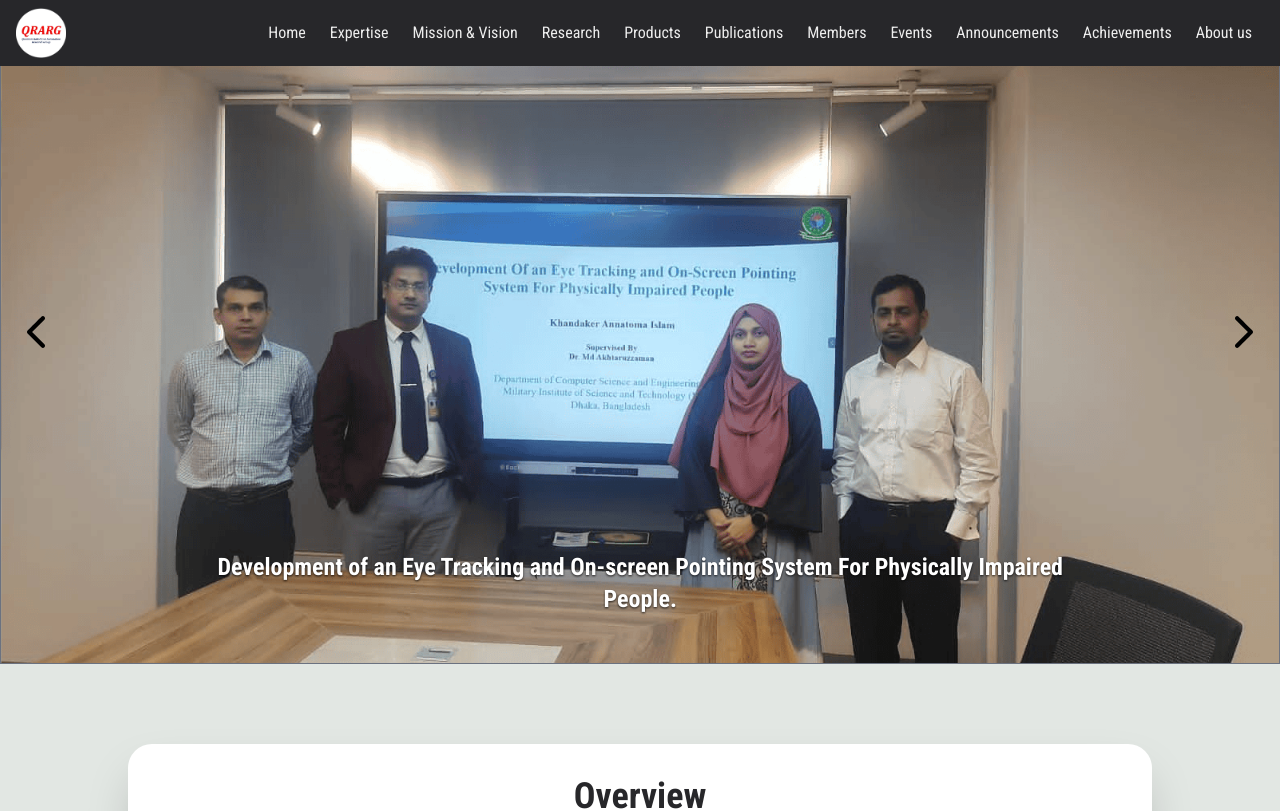
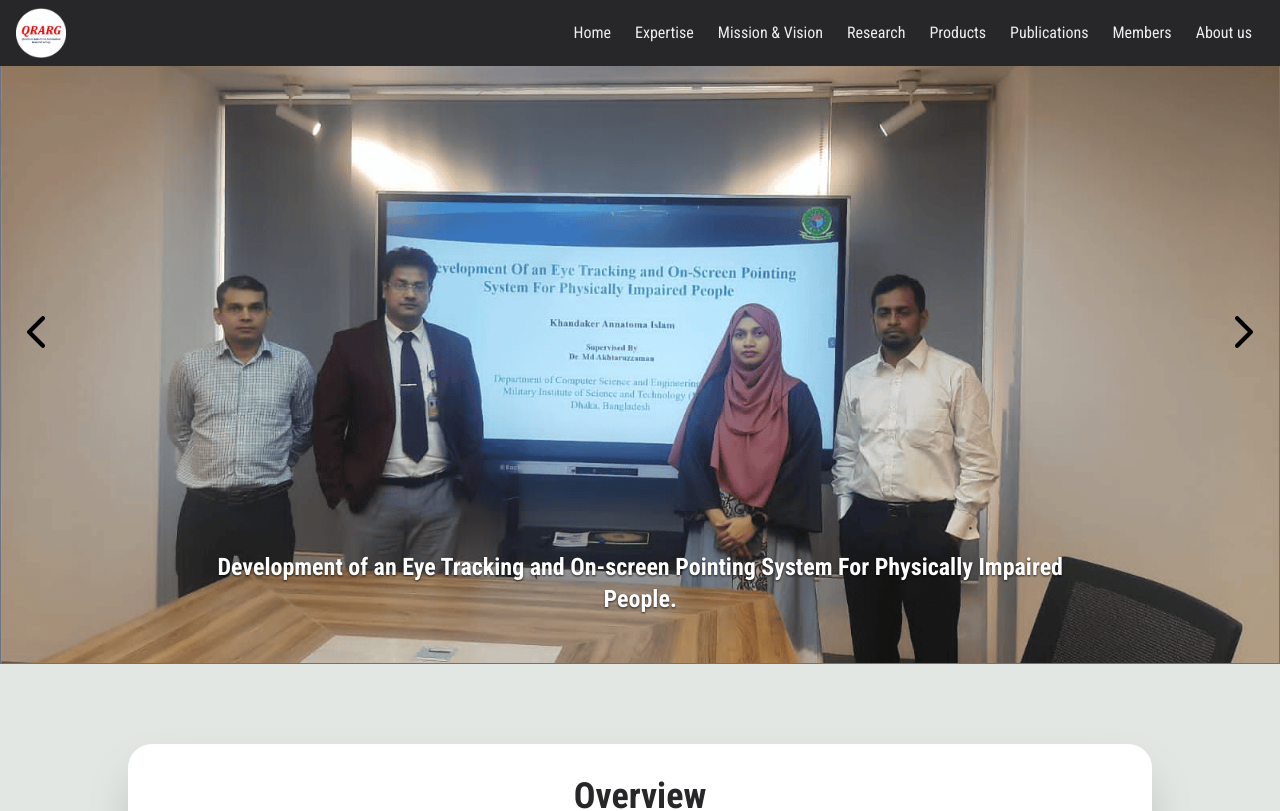
Before and after one commit to RafsanProve/qrarg, a Next.js app in the folder client/: page / in a window 1280 px wide. Shown: the top 811 px of the page. Built offline with nearby package versions, Linux system fonts and the light colour scheme.

Commit message:
Update Navbar and some Links in expertise page

```diff
--- a/client/app/components/Navbar.jsx
+++ b/client/app/components/Navbar.jsx
@@ -37,9 +37,9 @@ export default function Navbar() {
           <Link href="/Products" className="transition duration-400 ease-in-out hover:bg-white hover:text-zinc-800 px-3 py-4 h-full flex items-center">Products</Link>
           <Link href="/Publications" className="transition duration-400 ease-in-out hover:bg-white hover:text-zinc-800 px-3 py-4 h-full flex items-center">Publications</Link>
           <Link href="/Members" className="transition duration-400 ease-in-out hover:bg-white hover:text-zinc-800 px-3 py-4 h-full flex items-center">Members</Link>
-          <Link href="/Events" className="transition duration-400 ease-in-out hover:bg-white hover:text-zinc-800 px-3 py-4 h-full flex items-center">Events</Link>
+          {/* <Link href="/Events" className="transition duration-400 ease-in-out hover:bg-white hover:text-zinc-800 px-3 py-4 h-full flex items-center">Events</Link>
           <Link href="/Announcements" className="transition duration-400 ease-in-out hover:bg-white hover:text-zinc-800 px-3 py-4 h-full flex items-center">Announcements</Link>
-          <Link href="/Achievements" className="transition duration-400 ease-in-out hover:bg-white hover:text-zinc-800 px-3 py-4 h-full flex items-center">Achievements</Link>
+          <Link href="/Achievements" className="transition duration-400 ease-in-out hover:bg-white hover:text-zinc-800 px-3 py-4 h-full flex items-center">Achievements</Link> */}
           <Link href="/About-us" className="transition duration-400 ease-in-out hover:bg-white hover:text-zinc-800 px-3 py-4 h-full flex items-center">About us</Link>
         </div>
       </div>
@@ -54,9 +54,9 @@ export default function Navbar() {
           <Link href="/Products" className="transition duration-400 ease-in-out hover:bg-white hover:text-zinc-800 py-2 w-full text-center">Products</Link>
           <Link href="/Publications" className="transition duration-400 ease-in-out hover:bg-white hover:text-zinc-800 py-2 w-full text-center">Publications</Link>
           <Link href="/Members" className="transition duration-400 ease-in-out hover:bg-white hover:text-zinc-800 py-2 w-full text-center">Members</Link>
-          <Link href="/Events" className="transition duration-400 ease-in-out hover:bg-white hover:text-zinc-800 py-2 w-full text-center">Events</Link>
+          {/* <Link href="/Events" className="transition duration-400 ease-in-out hover:bg-white hover:text-zinc-800 py-2 w-full text-center">Events</Link>
           <Link href="/Announcements" className="transition duration-400 ease-in-out hover:bg-white hover:text-zinc-800 py-2 w-full text-center">Announcements</Link>
-          <Link href="/Achievements" className="transition duration-400 ease-in-out hover:bg-white hover:text-zinc-800 py-2 w-full text-center">Achievements</Link>
+          <Link href="/Achievements" className="transition duration-400 ease-in-out hover:bg-white hover:text-zinc-800 py-2 w-full text-center">Achievements</Link> */}
           <Link href="/About-us" className="transition duration-400 ease-in-out hover:bg-white hover:text-zinc-800 py-2 w-full text-center">About us</Link>
         </div>
       )}
```
Also changed, not shown: client/app/expertise/page.js (+2 -2 lines).
